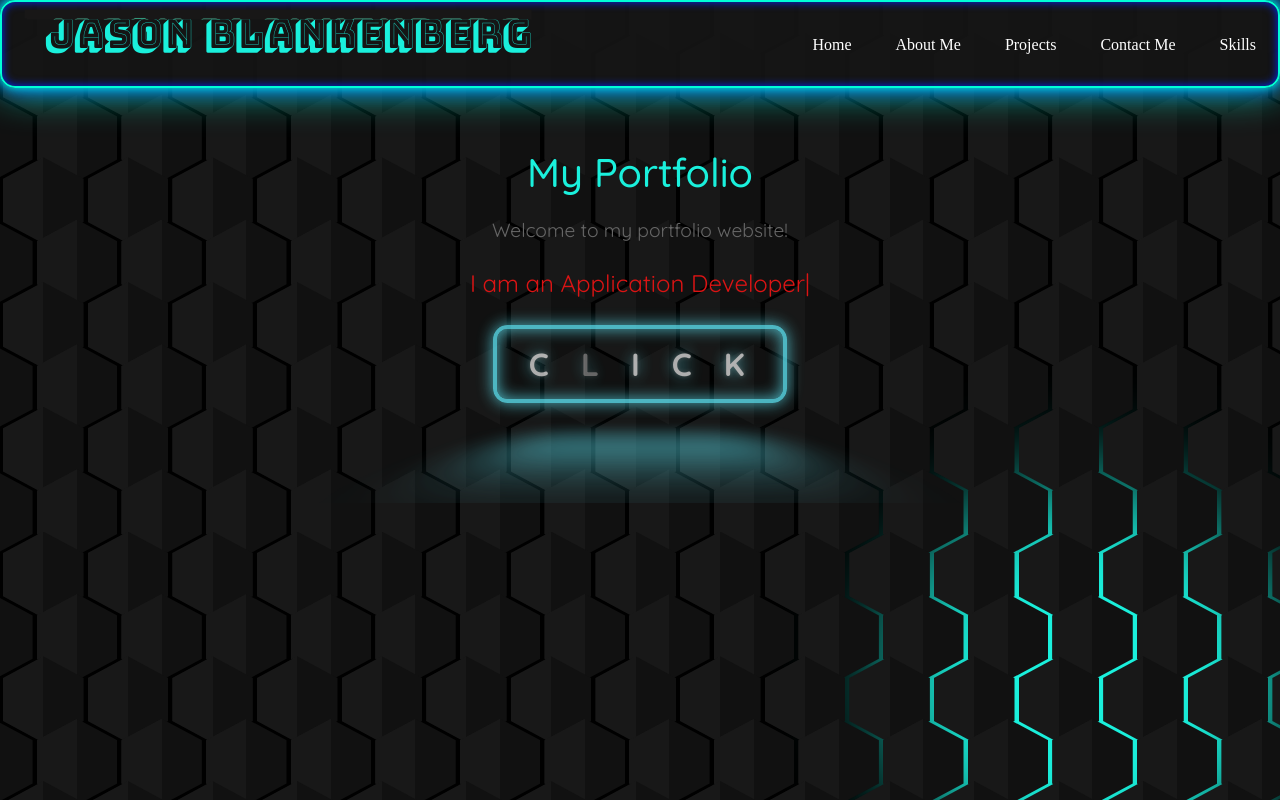
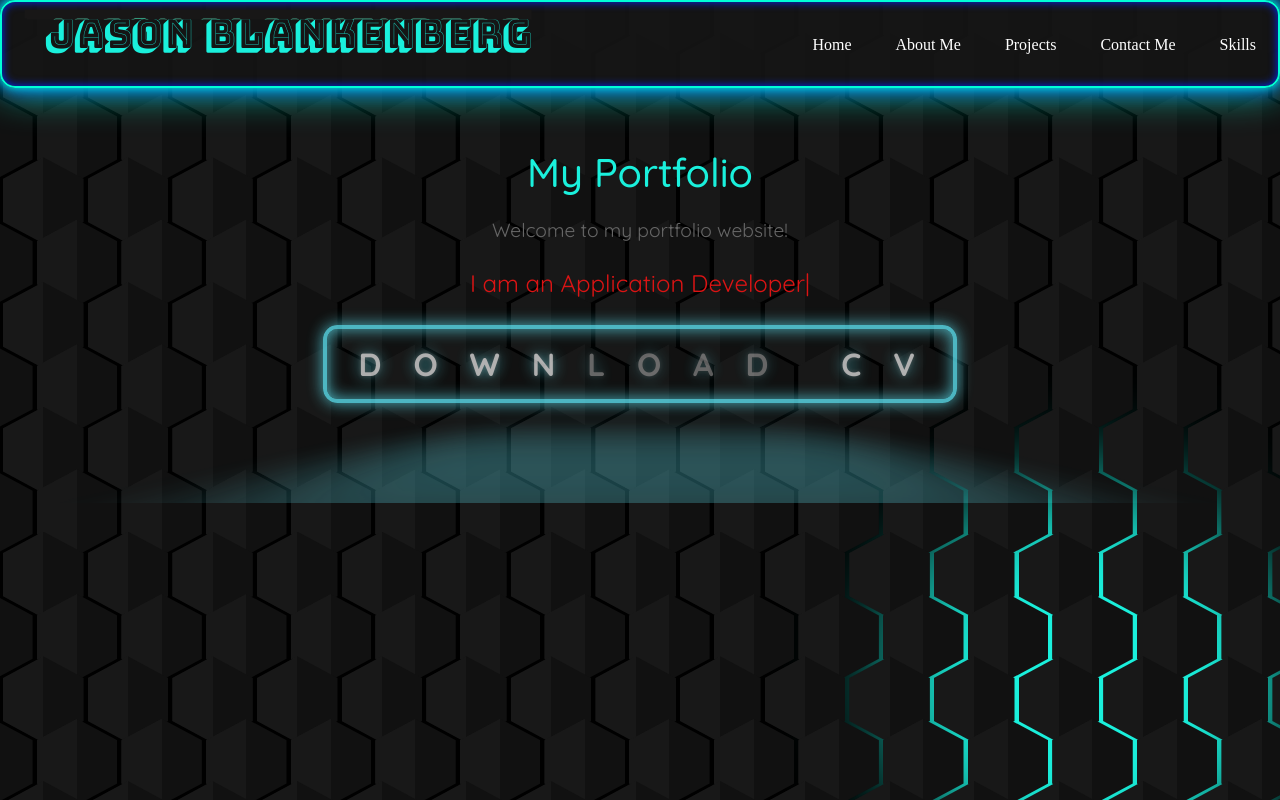
Before and after one commit to Darkinsator/portfolio, a React (Create React App) app: page / in a window 1280 px wide. Built offline with nearby package versions, Linux system fonts and the light colour scheme; a web font is replaced by a local one.

Commit message:
fixing glow effect

```diff
--- a/src/GlowingButton.css
+++ b/src/GlowingButton.css
@@ -57,11 +57,12 @@
     bottom: 0;
     left: 0;
     right: 0;
-  opacity: 0.7;
-  filter: blur(1em);
-  transform: translateY(120%) rotateX(95deg) scale(1, 0.35);
+    opacity: 0.9;  /* Increase opacity */
+    filter: blur(2em);  /* Increase blur to extend glow */
+    transform: translateY(150%) rotateX(95deg) scale(1, 0.45); /* Adjust transform to push the light further down */
     background: var(--glow-color);
     pointer-events: none;
+    z-index: -2; /* Make sure it's behind the button */
   }
 
   .glowing-btn::after {
@@ -74,7 +75,7 @@
     opacity: 0;
     z-index: -1;
     background-color: var(--glow-color);
-  box-shadow: 0 0 2em 0.2em var(--glow-color);
+    box-shadow: 0 0 3em 0.4em var(--glow-color);  /* Increase the spread of the box shadow */
     transition: opacity 100ms linear;
   }
 
--- a/src/GlowingButton.js
+++ b/src/GlowingButton.js
@@ -4,7 +4,7 @@ import './GlowingButton.css'; // You can put the CSS in a separate file
 const GlowingButton = ({ handleClick }) => {
   return (
     <button className="glowing-btn" onClick={handleClick}>
-      <span className="glowing-txt">C<span className="faulty-letter">L</span>ICK</span>
+      <span className="glowing-txt">DOWN<span className="faulty-letter">LOAD</span> CV</span>
     </button>
   );
 };
--- a/src/Home.js
+++ b/src/Home.js
@@ -5,6 +5,7 @@ import { TypeAnimation } from 'react-type-animation';
 import HexagonGrid from './HexagonGrid';
 import './index.css'; // Make sure this includes styles for your content
 import GlowingButton from './GlowingButton';
+
 
 const Home = () => {
 
@@ -50,7 +51,9 @@ const Home = () => {
       };
 
     return (
+
         <div style={{ position: 'relative' }}>
+
             <HexagonGrid />
 
             <header className="App-header">
@@ -73,10 +76,12 @@ const Home = () => {
                     />
                 </div>
                 <br></br>
-                <a>
-                <GlowingButton handleClick={downloadPDF} />
-                </a>
+            <GlowingButton handleClick={downloadPDF} />
+
+
+
             </header>
+
 
             {/* <footer> */}
                 {/* <p>© 2024 My Portfolio</p> */}
@@ -87,8 +92,8 @@ const Home = () => {
                 </button>
 
             )}
+        </div>
 
-        </div>
     );
 };
 
--- a/src/Projects.js
+++ b/src/Projects.js
@@ -45,6 +45,7 @@ const Projects = () => {
         <div>
             <HexagonGrid />
             <h2>My Projects</h2>
+
 
             <main>
                 <section className="projects">
```
Also changed, not shown: src/index.css (+0 -35 lines). Lines whose indentation alone changed are shown as unchanged.
